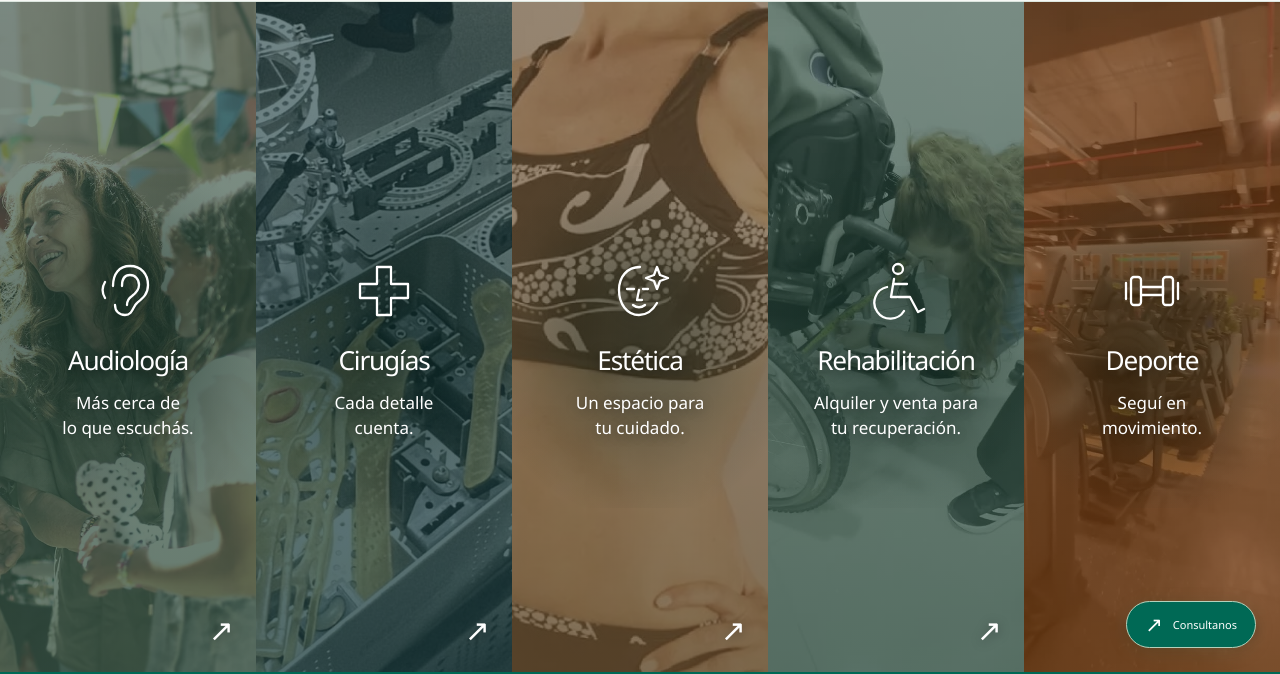
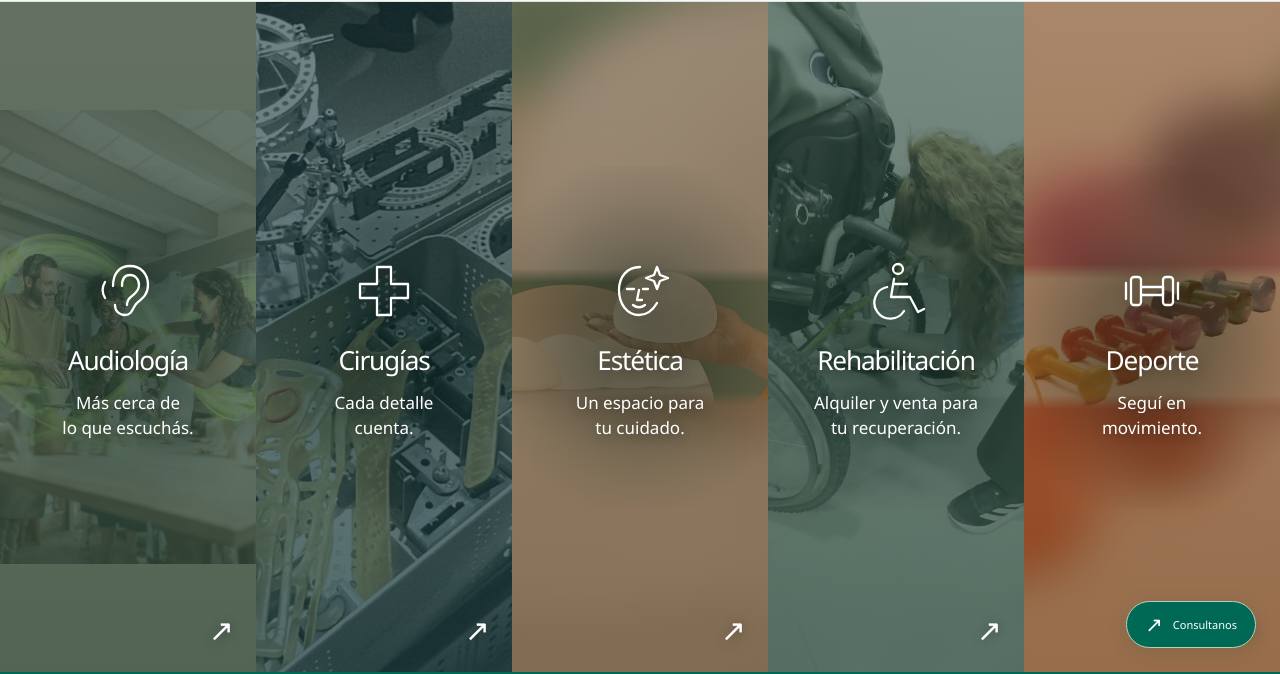
Before and after one commit to merinobruno/webcarahue, a plain HTML site: page dist/index.html in a window 1280 px wide. Shown: the part 129-803 px from the top of the page. Drawn offline with Linux system fonts and the light colour scheme.

Commit message:
fix(home): improve specialty imagery and framing

```diff
--- a/dist/index.html
+++ b/dist/index.html
@@ -26,7 +26,7 @@
         <h1 id="landing-title" class="visually-hidden">Carahue. Cerca de tu bienestar.</h1>
         <div class="specialty-panels" id="especialidades">
           <a class="specialty-panel panel-audifonos" href="#area/audiologia" aria-label="Audiología">
-            <img src="assets/phonak-audeo-sphere.webp" alt="" fetchpriority="high">
+            <picture><source media="(max-width:1199px)" srcset="assets/phonak-pottery-wide.webp"><img src="assets/phonak-pottery-portrait.webp" alt="" fetchpriority="high" width="608" height="1080"></picture>
             <div class="panel-content"><svg class="panel-icon" viewBox="0 0 64 64" fill="none" stroke="currentColor" stroke-width="2.3" stroke-linecap="round" stroke-linejoin="round" aria-hidden="true" focusable="false"><path d="M17 27c0-12 6-20 17-20s18 8 18 19c0 9-5 13-11 18-4 3-4 12-12 12-6 0-10-4-10-10"/><path d="M26 27c0-7 3-11 8-11s9 4 9 10c0 5-3 8-7 11-3 2-5 5-5 9"/><path d="M9 23c-3 5-3 11 0 16"/></svg><h2 id="panel-audifonos-title">Audiología</h2><p class="panel-description">Más cerca de<br> lo que escuchás.</p></div>
             <span class="panel-arrow" aria-hidden="true">↗</span>
           </a>
@@ -36,7 +36,7 @@
             <span class="panel-arrow" aria-hidden="true">↗</span>
           </a>
           <a class="specialty-panel panel-estetica" href="#area/estetica" aria-label="Estética">
-            <img src="assets/carahue-area-estetica-gelform-sin-rostro.jpg" alt="">
+            <img src="assets/carahue-area-estetica.jpg" alt="">
             <div class="panel-content"><svg class="panel-icon" viewBox="0 0 64 64" fill="none" stroke="currentColor" stroke-width="2.3" stroke-linecap="round" stroke-linejoin="round" aria-hidden="true" focusable="false"><path d="M32 8c-13 0-21 10-21 23 0 14 8 25 20 25 8 0 14-5 18-12"/><path d="M19 30h7M35 30h5M31 31l-2 10h5M25 46c4 3 8 3 12 0"/><path d="m49 8 3 8 8 3-8 3-3 8-3-8-8-3 8-3z"/></svg><h2 id="panel-estetica-title">Estética</h2><p class="panel-description">Un espacio para<br> tu cuidado.</p></div>
             <span class="panel-arrow" aria-hidden="true">↗</span>
           </a>
@@ -46,7 +46,7 @@
             <span class="panel-arrow" aria-hidden="true">↗</span>
           </a>
           <a class="specialty-panel panel-deportes" href="#area/deportes" aria-label="Deporte">
-            <img src="assets/carahue-area-deportes.jpg" alt="">
+            <img src="assets/carahue-dumbbells.webp" alt="">
             <div class="panel-content"><svg class="panel-icon" viewBox="0 0 64 64" fill="none" stroke="currentColor" stroke-width="2.3" stroke-linecap="round" stroke-linejoin="round" aria-hidden="true" focusable="false"><rect x="11" y="18" width="10" height="28" rx="3"/><rect x="43" y="18" width="10" height="28" rx="3"/><path d="M21 28h22v8H21M6 24v16M58 24v16"/></svg><h2 id="panel-deportes-title">Deporte</h2><p class="panel-description">Seguí en<br> movimiento.</p></div>
             <span class="panel-arrow" aria-hidden="true">↗</span>
           </a>
--- a/dist/styles.css
+++ b/dist/styles.css
@@ -118,3 +118,21 @@
 .phonak-products img{width:100%;height:auto;aspect-ratio:1;object-fit:contain}
 .phonak-products figcaption{padding:20px 24px;border-top:1px solid var(--line);font-size:20px;font-weight:500;color:var(--green)}
 @media(max-width:760px){.audiology-route{gap:28px}.audiology-route .detail-side ul{grid-template-columns:1fr;gap:16px}.phonak-products{grid-template-columns:1fr;gap:20px}.phonak-products img{max-height:340px}.phonak-gallery h2{font-size:30px}.phonak-gallery{margin-bottom:35px}}
+
+/* Keep campaign faces and whole products inside differently shaped area panels. */
+.panel-audifonos picture{position:absolute;inset:0;z-index:-2}
+.panel-audifonos picture img{z-index:auto;object-fit:contain;object-position:center;transform:none!important}
+.panel-audifonos{background:#b3a99b}
+.panel-estetica,.panel-deportes{background:#e6e1d5}
+.panel-estetica{--product-photo:url('assets/carahue-area-estetica.jpg')}
+.panel-deportes{--product-photo:url('assets/carahue-dumbbells.webp')}
+.panel-estetica:after,.panel-deportes:after{content:"";position:absolute;inset:-35px;z-index:-3;background-image:var(--product-photo);background-size:cover;background-position:center;filter:blur(24px);opacity:.8}
+.panel-estetica img,.panel-deportes img{inset:50% 0 auto;width:100%;height:auto;object-fit:contain;padding:0;transform:translateY(-50%)!important;mask-image:linear-gradient(180deg,transparent,#000 10%,#000 90%,transparent)}
+@media(min-width:761px) and (max-width:1199px){
+  .panel-audifonos picture img{object-fit:contain;object-position:center}
+  .panel-estetica img,.panel-deportes img{width:100%;object-position:center}
+}
+@media(max-width:760px){
+  .panel-audifonos picture img{object-fit:cover;object-position:center top}
+  .panel-estetica img,.panel-deportes img{inset:50% 0 auto auto;width:56%;padding:0;object-position:center}
+}
```
Also changed, not shown: dist/assets/carahue-dumbbells.webp (added), dist/assets/phonak-pottery-portrait.webp (added), dist/assets/phonak-pottery-wide.webp (added), 1 other file.
